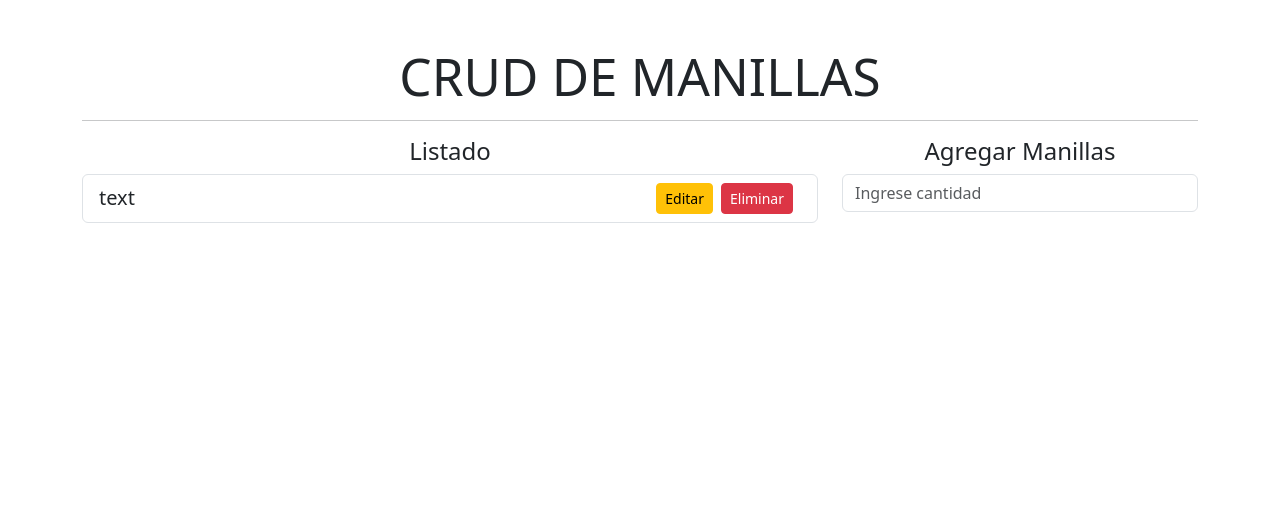
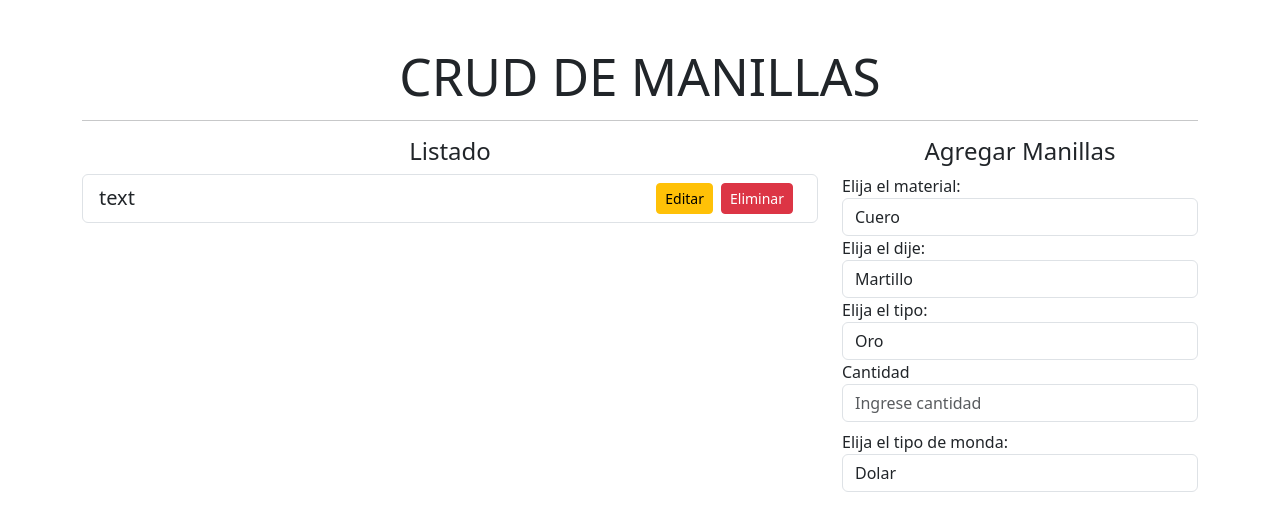
Before and after one commit to anbenva01/CrudManillas, a React (Vite) app: page / in a window 1280 px wide. Shown: the top 530 px of the page. Built offline with nearby package versions, Linux system fonts and the light colour scheme.

Commit message:
Añadiendo valores a los campos de guardado

```diff
--- a/src/components/Formulario.jsx
+++ b/src/components/Formulario.jsx
@@ -25,7 +25,43 @@ const Formulario = () => {
             <div className="col-4">
                 <h4 className="text-center">Agregar Manillas</h4>
                 <form>
-                    <input type="text" className="form-control mb-2" placeholder="Ingrese cantidad"/>
+                    <div className="row">
+                    <label>Elija el material:
+                        <select name="material" className="form-control">
+                            <option id="1">Cuero</option>
+                            <option id="2">Cuerda</option>
+                        </select>
+                    </label>
+                    </div>
+                    <div className="row">
+                    <label>Elija el dije:
+                        <select name="material" className="form-control">
+                            <option id="1">Martillo</option>
+                            <option id="2">Ancla</option>
+                        </select>
+                    </label>
+                    </div>
+                    <div className="row">
+                    <label>Elija el tipo:
+                        <select name="material" className="form-control">
+                            <option id="1">Oro</option>
+                            <option id="3">Oro rosado</option>
+                            <option id="4">Plata</option>
+                            <option id="5">Niquel</option>
+                        </select>
+                    </label>
+                    </div>
+                    <span>Cantidad</span>
+                    <input type="number"  className="form-control mb-2" placeholder="Ingrese cantidad"/>
+                    <div className="row">
+                    <label>Elija el tipo de monda:
+                        <select name="material" className="form-control">
+                            <option id="1">Dolar</option>
+                            <option id="3">Peso colombiano</option>
+                        </select>
+                    </label>
+                    </div>
+
                 </form>
             </div>
         </div>
```
